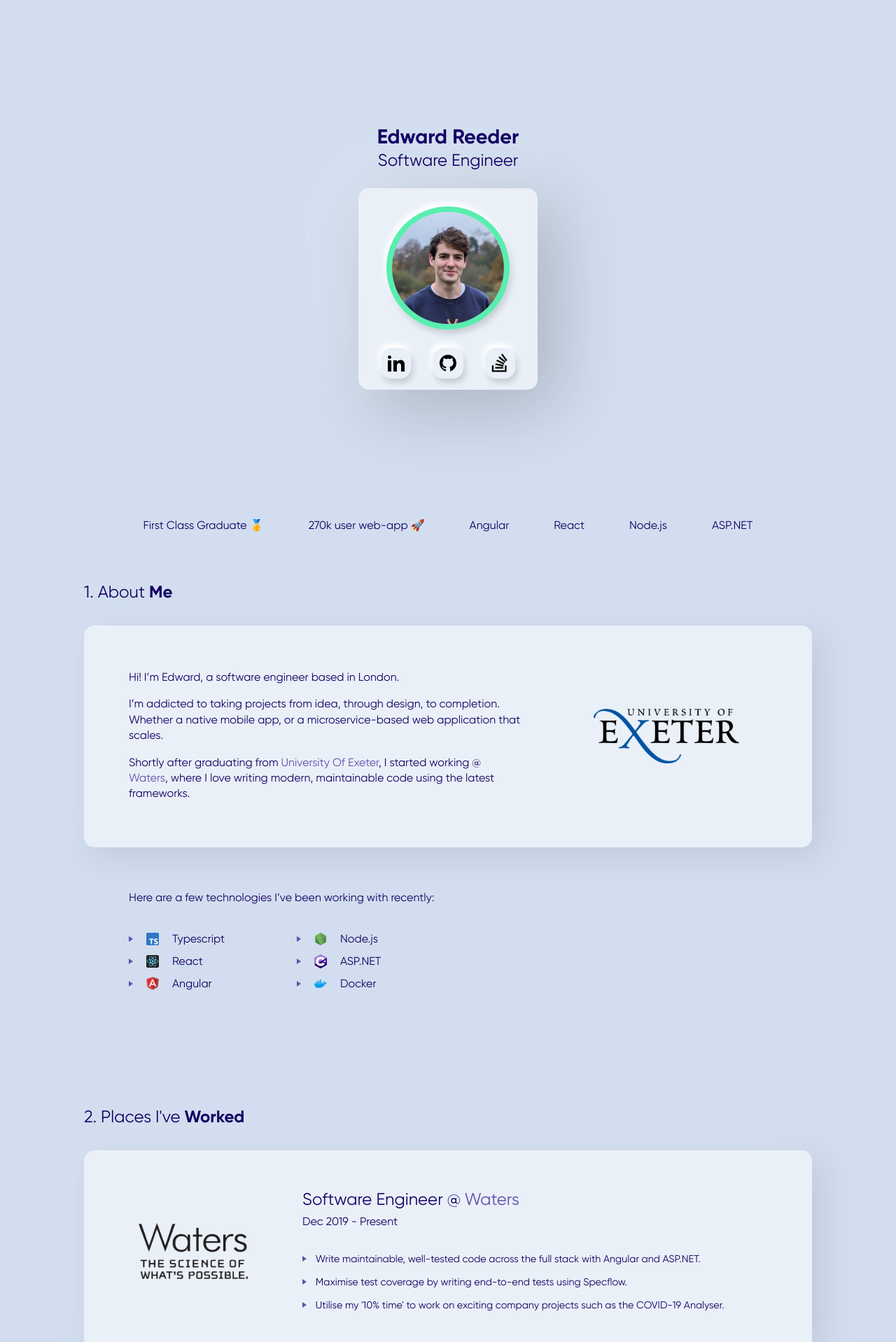
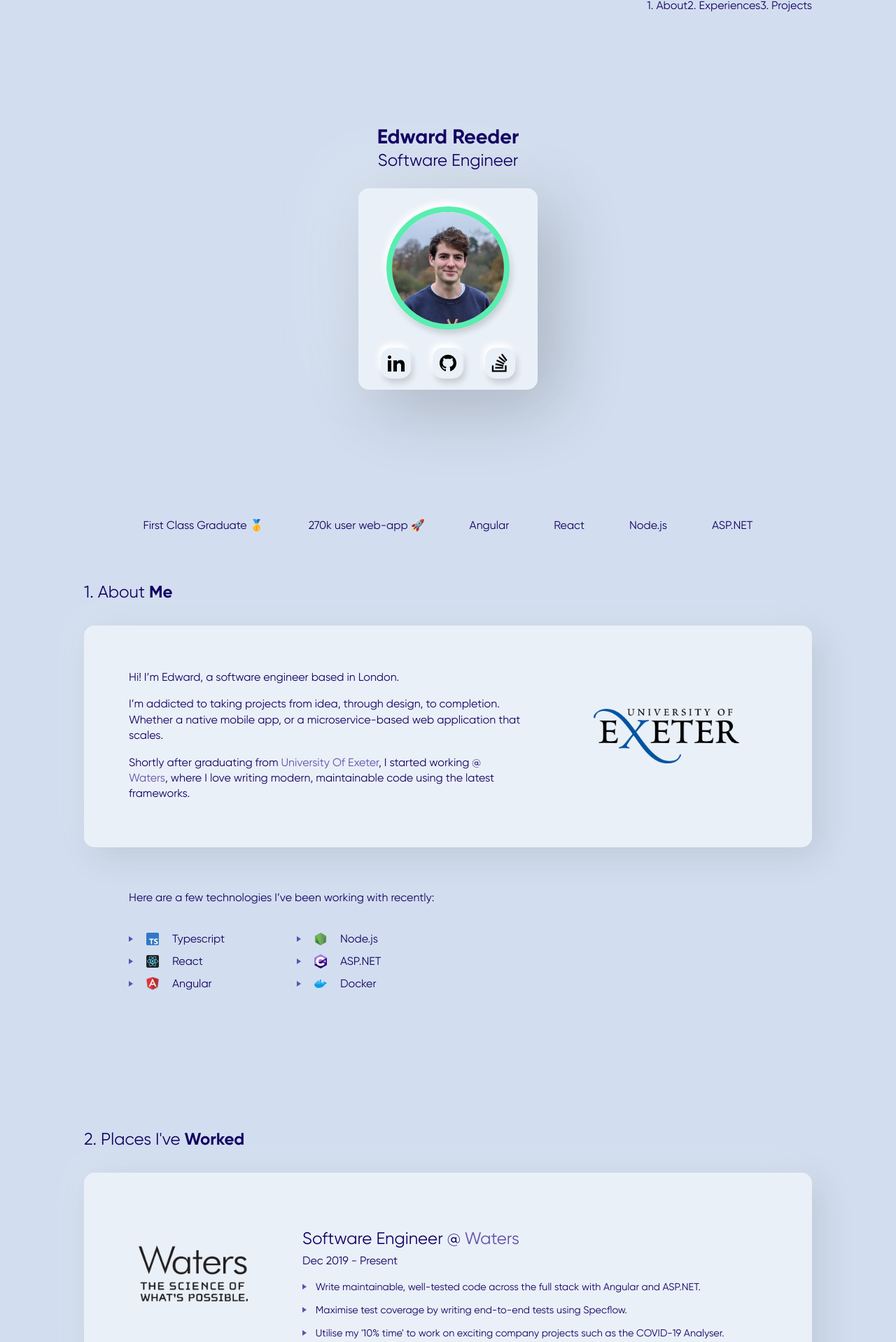
Before and after one commit to eddireeder/personal-website, a React (Create React App) app: page / in a window 1280 px wide. Shown: the top 1918 px of the page at 70% size. Built offline with nearby package versions, Linux system fonts and the light colour scheme.

Commit message:
Added scrolling nav bar with no styles

```diff
--- a/src/App.scss
+++ b/src/App.scss
@@ -1,7 +1,15 @@
+$page-padding: 2rem;
+
 .App {
+  position: relative;
   max-width: 65rem;
   margin: 0 auto;
-  padding: 0 2rem;
+  padding: 0 $page-padding;
+
+  .NavBar {
+    position: absolute;
+    width: calc(100% - #{$page-padding} * 2);
+  }
 
   .Projects,
   .Experiences {
--- a/src/App.tsx
+++ b/src/App.tsx
@@ -4,11 +4,19 @@ import About from "./components/About/About";
 import Experiences from "./components/Experiences/Experiences";
 import Footer from "./components/Footer/Footer";
 import Introduction from "./components/Introduction/Introduction";
+import NavBar from "./components/NavBar/NavBar";
 import Projects from "./components/Projects/Projects";
 
 function App() {
   return (
     <div className="App">
+      <NavBar
+        links={[
+          { text: "About", to: "about" },
+          { text: "Experiences", to: "experiences" },
+          { text: "Projects", to: "projects" },
+        ]}
+      />
       <Introduction />
       <About />
       <Experiences />
--- a/src/components/About/About.scss
+++ b/src/components/About/About.scss
@@ -1,7 +1,8 @@
 .About {
   .title {
     font-size: 1.5rem;
-    margin: 2rem 0;
+    padding-top: 2rem;
+    margin-bottom: 2rem;
 
     .me {
       font-weight: 800;
--- a/src/components/About/About.tsx
+++ b/src/components/About/About.tsx
@@ -11,7 +11,7 @@ import dockerLogo from "../../assets/images/docker-logo.png";
 
 const About: React.FC = () => {
   return (
-    <div className="About">
+    <div className="About" id="about">
       <div className="title">
         1. About <span className="me">Me</span>
       </div>
--- a/src/components/Experiences/Experiences.scss
+++ b/src/components/Experiences/Experiences.scss
@@ -1,7 +1,8 @@
 .Experiences {
   .title {
     font-size: 1.5rem;
-    margin: 2rem 0;
+    padding-top: 2rem;
+    margin-bottom: 2rem;
 
     .worked {
       font-weight: 800;
--- a/src/components/Experiences/Experiences.tsx
+++ b/src/components/Experiences/Experiences.tsx
@@ -6,7 +6,7 @@ import alelionLogo from "../../assets/images/alelion-logo.png";
 
 const Experiences: React.FC = () => {
   return (
-    <div className="Experiences">
+    <div className="Experiences" id="experiences">
       <div className="title">
         2. Places I've <span className="worked">Worked</span>
       </div>
--- /dev/null
+++ b/src/components/NavBar/NavBar.scss
@@ -0,0 +1,4 @@
+.NavBar {
+  display: flex;
+  justify-content: flex-end;
+}
--- /dev/null
+++ b/src/components/NavBar/NavBar.tsx
@@ -0,0 +1,26 @@
+import React from "react";
+import "./NavBar.scss";
+import { Link } from "react-scroll";
+
+export interface NavBarLink {
+  text: string;
+  to: string;
+}
+
+interface Props {
+  links: NavBarLink[];
+}
+
+const NavBar: React.FC<Props> = (props) => {
+  return (
+    <div className="NavBar">
+      {props.links.map((link, i) => (
+        <Link key={i} to={link.to} smooth={true}>
+          {i + 1}. {link.text}
+        </Link>
+      ))}
+    </div>
+  );
+};
+
+export default NavBar;
--- a/src/components/Projects/Projects.scss
+++ b/src/components/Projects/Projects.scss
@@ -1,7 +1,8 @@
 .Projects {
   .title {
     font-size: 1.5rem;
-    margin: 2rem 0;
+    padding-top: 2rem;
+    margin-bottom: 2rem;
 
     .built {
       font-weight: 800;
--- a/src/components/Projects/Projects.tsx
+++ b/src/components/Projects/Projects.tsx
@@ -7,7 +7,7 @@ import kekamoScreenshot from "../../assets/images/kekamo-screenshot.png";
 
 const Projects: React.FC = () => {
   return (
-    <div className="Projects">
+    <div className="Projects" id="projects">
       <div className="title">
         3. Things I've <span className="built">Built</span>
       </div>
```
